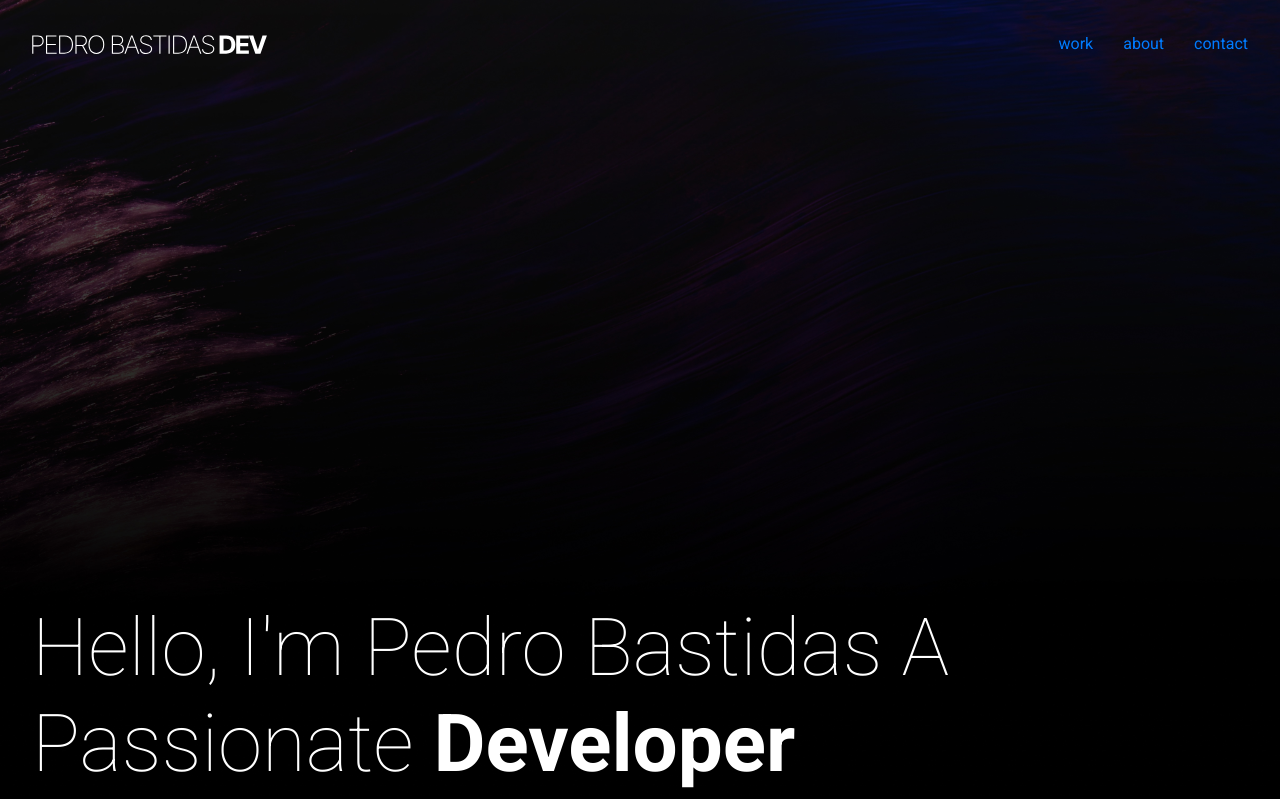
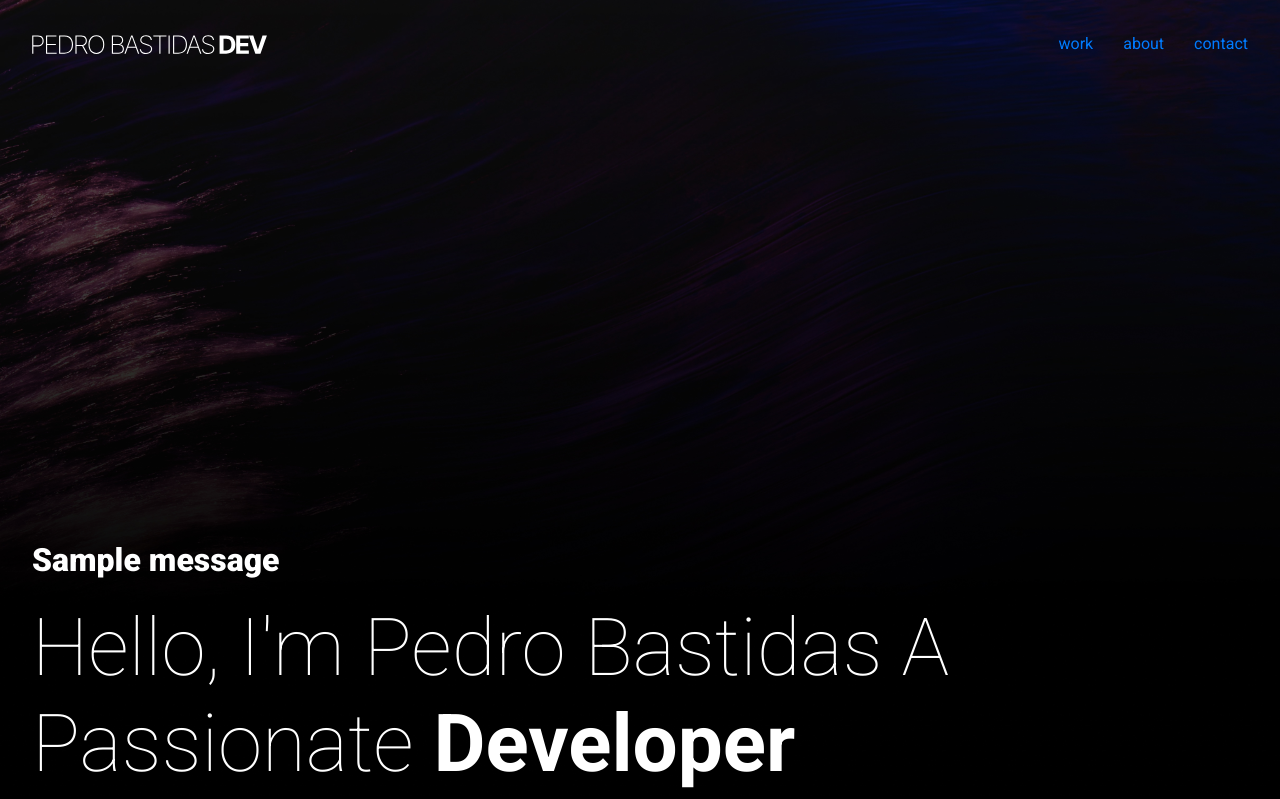
Before and after one commit to pedro092692/portfolio_2024, a Flask app: page / in a window 1280 px wide. Shown: the top 799 px of the page. Run offline with Flask 3, Linux system fonts and the light colour scheme; tables that the repository leaves empty hold one stand-in row (values such as "Sample post"); grey boxes marked "Sample" are stand-in pictures; one stand-in notice (Sample message) is shown; some libraries are stand-ins or nearby versions.

Commit message:
add flask message when use contact form

```diff
--- a/app/main/routes.py
+++ b/app/main/routes.py
@@ -1,4 +1,4 @@
-from flask import render_template, redirect
+from flask import render_template, redirect, flash
 from app.models.works import Work
 from app.models.message import Message
 from app.forms.add_message import AddMessage
@@ -19,6 +19,8 @@ def home():
         message = form.message.data
 
         # add new message
-        Message.add_message(email, name, subject, message)
+        new_message = Message.add_message(email, name, subject, message)
+        if new_message:
+            flash('Message sent I will contact you as soon as possible.')
 
     return render_template('main/index.html', works=works, form=form)
--- a/app/static/css/main/style.css
+++ b/app/static/css/main/style.css
@@ -29,7 +29,8 @@ nav ul{
 
 .hero .hero-content{
     display: flex;
-    align-items: end;
+    flex-direction: column;
+    justify-content: end;
     flex: 1;
 }
 
@@ -38,6 +39,12 @@ nav ul{
     font-size: 80px;
     text-transform: capitalize;
     color: white;
+}
+
+.hero-content .flash{
+    color: white;
+    font-weight: 600;
+    font-size: 32px;
 }
 
 .thin{
--- /dev/null
+++ b/app/templates/main/_flash_helper.html
@@ -0,0 +1,9 @@
+{% macro render_flash() %}
+    {% with messages = get_flashed_messages() %}
+        {% if messages %}
+            {% for message in messages %}
+                <p class="flash"><strong>{{ message }}</strong></p>
+            {% endfor %}
+        {% endif %}
+    {% endwith %}
+{% endmacro %}
--- a/app/templates/main/contact/contact.html
+++ b/app/templates/main/contact/contact.html
@@ -1,4 +1,4 @@
-{% from 'main/_render_error.html' import render_form_error %}' %}
+{% from 'main/_render_error.html' import render_form_error %}
 
 <div class="contact">
     <div class="contact-title">
@@ -17,6 +17,8 @@
         </div>
     </div>
     <div class="contact-form-section">
+        {% with messages = get_flashed_messages() %}
+            {% if not messages %}
                 <h2>let's talk</h2>
 
                 <div class="form-container">
@@ -45,5 +47,7 @@
                     </form>
                     <!--end render form-->
                 </div>
+            {% endif %}
+        {% endwith %}
     </div>
 </div>
--- a/app/templates/main/hero/hero.html
+++ b/app/templates/main/hero/hero.html
@@ -1,4 +1,8 @@
+{% from 'main/_flash_helper.html' import render_flash %}
+
+
 <div class="hero-content">
+    {{ render_flash() }}
     <h2>
         <span class="thin">Hello, I'm Pedro Bastidas A passionate</span> <span class="bold">developer</span>
     </h2>
```
Lines whose indentation alone changed are shown as unchanged.
